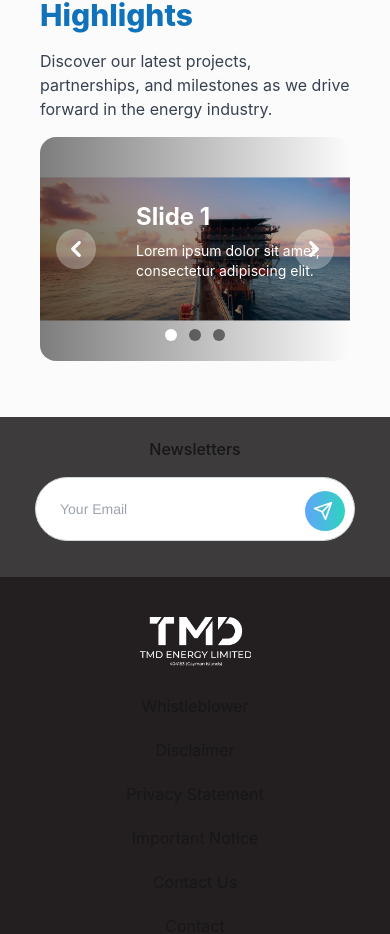
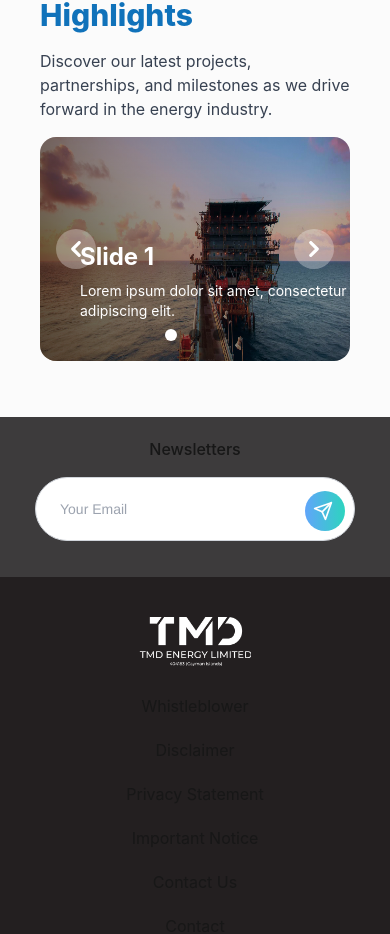
Before and after one commit to aqlhsyfqhsym/tmd-el, a Next.js app: page / in a window 390 px wide. Shown: the part 2949-3883 px from the top of the page. Built offline with nearby package versions, Linux system fonts and the light colour scheme.

Commit message:
fix slider

```diff
--- a/components/organisms/ImageSlider/index.tsx
+++ b/components/organisms/ImageSlider/index.tsx
@@ -43,9 +43,9 @@ const Slider: React.FC<SliderProps> = ({ slides }) => {
             <img
               src={slide.image}
               alt={slide.title}
-              className="absolute block w-full -translate-x-1/2 -translate-y-1/2 top-1/2 left-1/2"
+              className="absolute block w-full h-56 sm:h-full"
             />
-            <div className="absolute inset-0 bg-gradient-to-r from-black/50 to-transparent z-10 flex flex-col justify-end pl-24 pb-20 text-white">
+            <div className="absolute inset-0 bg-gradient-to-r from-black/50 to-transparent z-10 flex flex-col justify-end pl-10 pb-10 md:pl-24 md:pb-20 text-white">
               <h2 className="text-2xl font-bold mb-2">{slide.title}</h2>
               <p className="text-sm">{slide.description}</p>
             </div>
@@ -54,7 +54,7 @@ const Slider: React.FC<SliderProps> = ({ slides }) => {
       </div>
 
       {/* Slider indicators */}
-      <div className="absolute z-30 flex -translate-x-1/2 bottom-5 left-1/2 space-x-3 rtl:space-x-reverse">
+      <div className="absolute z-30 flex -translate-x-1/2 bottom-5 left-1/2 space-x-3 ">
         {slides.map((_, index) => (
           <button
             key={index}
```
